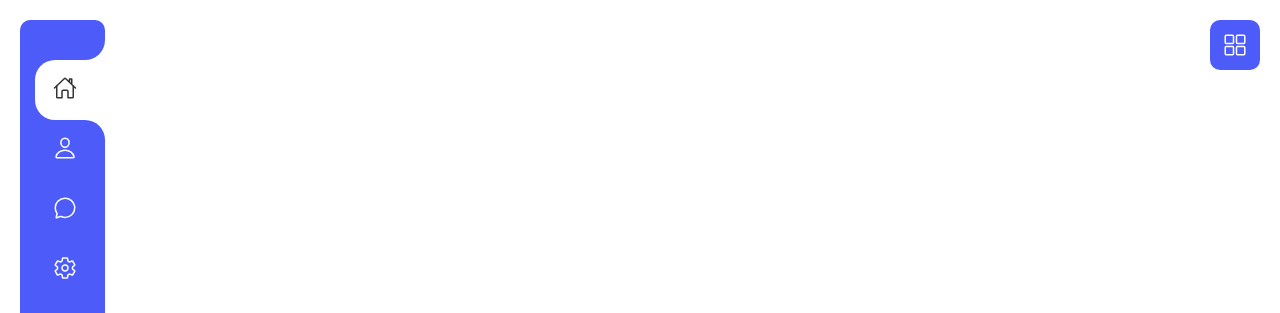
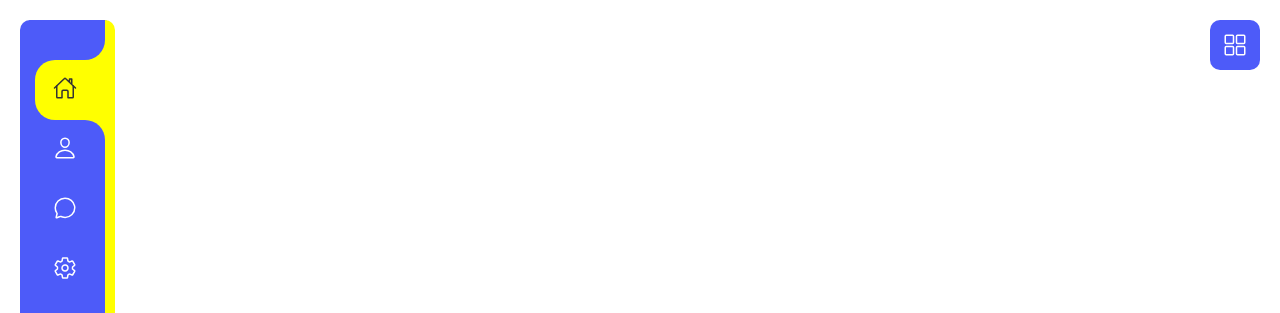
Before and after one commit to RakibulIslamm/sitebar-menu, a plain HTML site: page index.html in a window 1280 px wide. Shown: the top 313 px of the page. Drawn offline with nearby package versions, Linux system fonts and the light colour scheme.

Commit message:
Border right add

```diff
--- a/style.css
+++ b/style.css
@@ -24,6 +24,7 @@ body{
     background: #4d5bf9;
     overflow-x: hidden;
     transition: width .5s;
+    border-right: 10px solid yellow;
 }
 
 .navigation.active{
@@ -61,7 +62,7 @@ body{
     top: -20px;
     width: 100%;
     height: 20px;
-    background: white;
+    background: yellow;
     display: none;
 }
 .navigation ul li b:nth-child(2){
@@ -69,7 +70,7 @@ body{
     bottom: -20px;
     width: 100%;
     height: 20px;
-    background: white;
+    background: yellow;
     display: none;
 }
 .navigation ul li b:nth-child(1)::before{
@@ -93,7 +94,7 @@ body{
     display: block;
 }
 .navigation ul li.active{
-    background: #fff;
+    background: yellow;
 }
 .navigation ul li a{
     position: relative;
```
